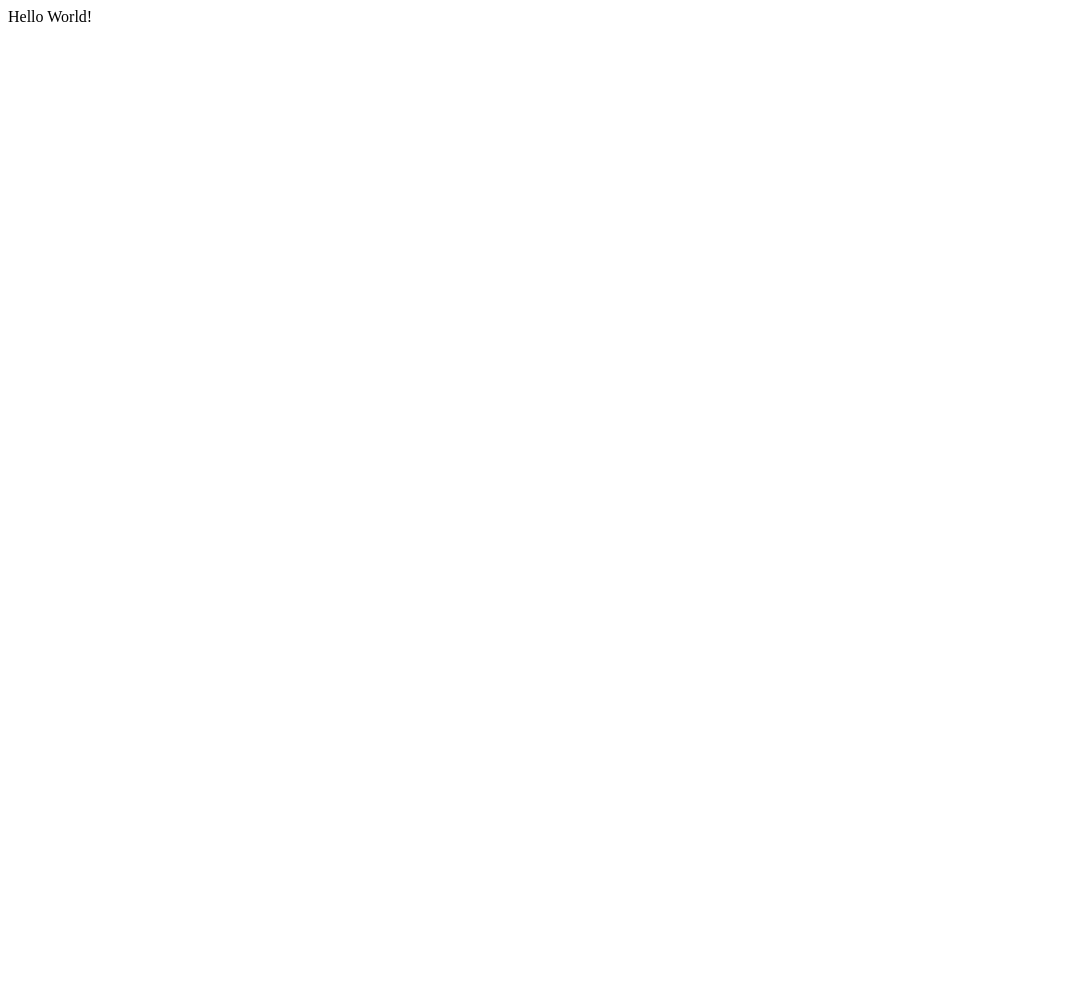
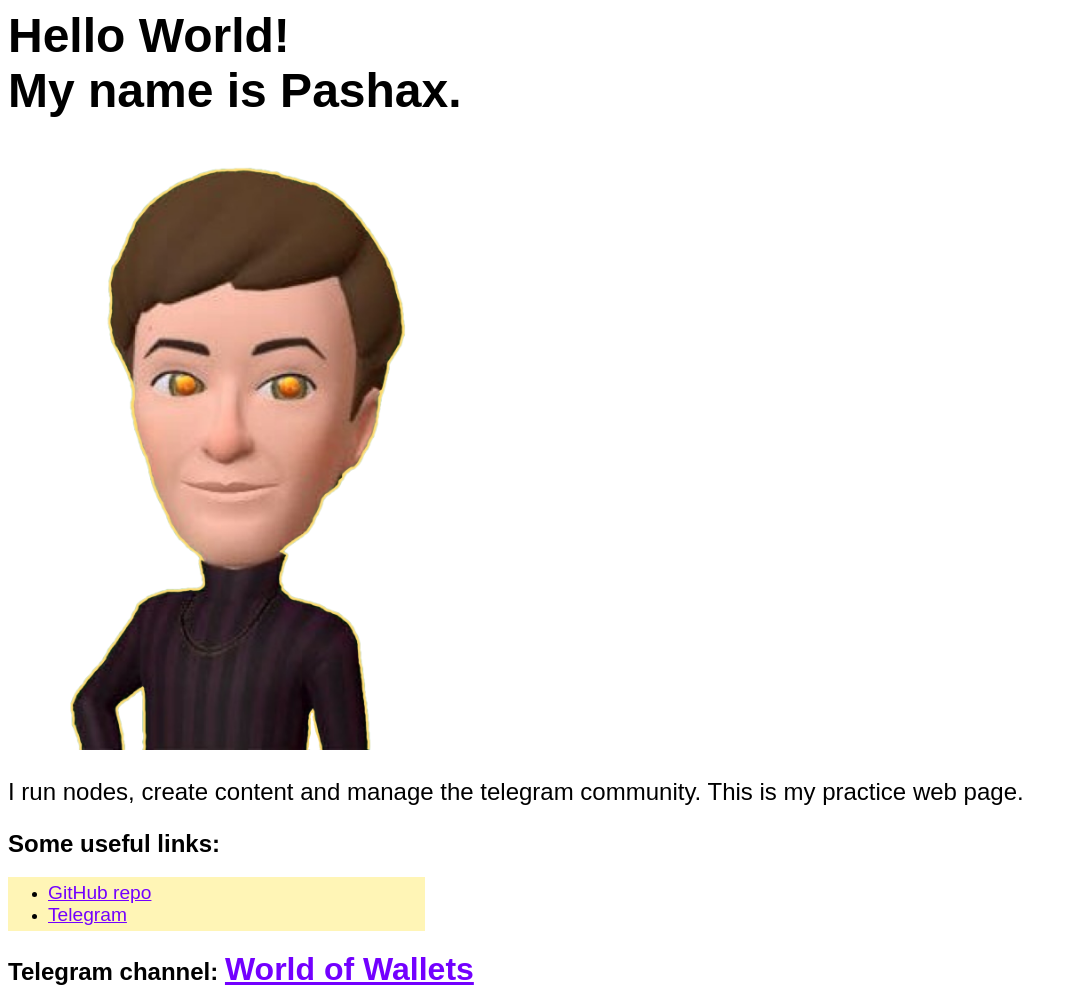
Before and after one commit to Sotric/pashax, a plain HTML site: page index.html in a window 1280 px wide. Shown: the whole page, without its empty margins (0-1077 px from the left). Before the commit the page ends 800 px from the top, so only its background shows below. Drawn offline with Linux system fonts and the light colour scheme.

Commit message:
first result

```diff
--- a/index.html
+++ b/index.html
@@ -4,9 +4,28 @@
     <meta charset="UTF-8">
     <meta http-equiv="X-UA-Compatible" content="IE=edge">
     <meta name="viewport" content="width=device-width, initial-scale=1.0">
-    <title>(\/)o.o(\/)</title>
+    <title>wow test page</title>
+    <link rel="stylesheet" href="./style.css">
+    <link rel="shortcut icon" href="logo_icon.png" type="image/png">
 </head>
 <body>
-    Hello World!
+    <p class="like_h1">Hello World!</p>
+    <h1>My name is Pashax.</h1>
+
+    <img
+    src="./Avatar_icon.png"
+    alt="avatar">
+
+    <p>I run nodes, create content and manage the telegram community. This is my practice web page.</p>
+
+    <h2>Some useful links:</h2>
+
+        <ul>
+            <li><a href="https://github.com/Sotric/first-exp">GitHub repo</a> </li>
+
+            <li><a href="https://t.me/sotric">Telegram</a></li>
+        </ul>
+
+    <h2>Telegram channel: <a class="important_link" href="https://t.me/world_of_wallets">World of Wallets</a><h2>
 </body>
 </html>
--- /dev/null
+++ b/style.css
@@ -0,0 +1,40 @@
+body {
+    font-family: Arial, Helvetica, sans-serif;
+}
+
+a {
+  color: rgb(115, 0, 255);
+  font-size: 1.2rem;
+}
+
+img {
+  width: 100%;
+  max-width: 444px;
+}
+
+p {
+  font-size: 1.5rem;
+}
+
+ul {
+  background-color: rgba(255, 221, 1, 0.285);
+  margin-right: 67%;
+  padding-top: 5px;
+  padding-bottom: 5px;
+}
+
+.like_h1 {
+  font-weight: bold;
+  font-size: 3rem;
+  margin-bottom: 0;
+  margin-top: 0.1em;
+}
+
+h1 {
+  font-size: 3rem;
+  margin-top: 0;
+}
+
+.important_link {
+  font-size: 2rem;
+}
```
Also changed, not shown: Avatar_icon.png (added), logo_icon.png (added).
